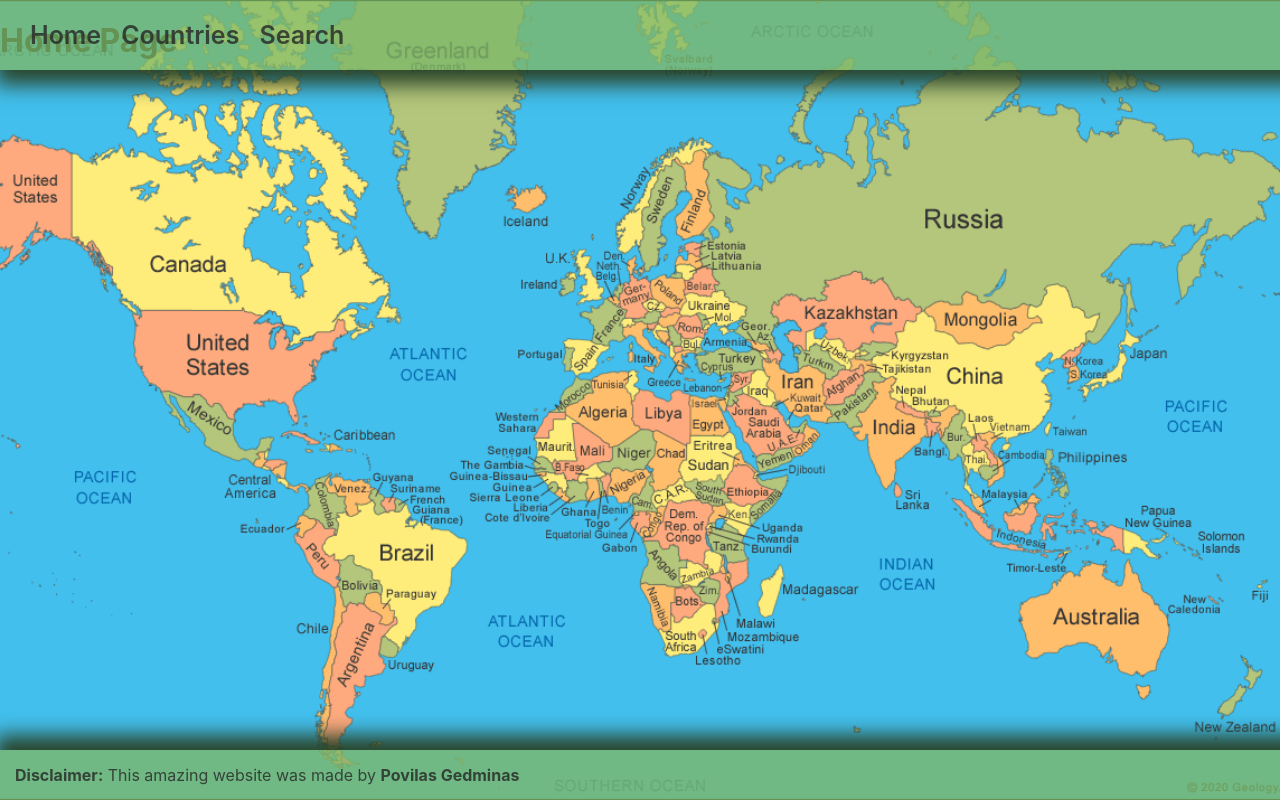
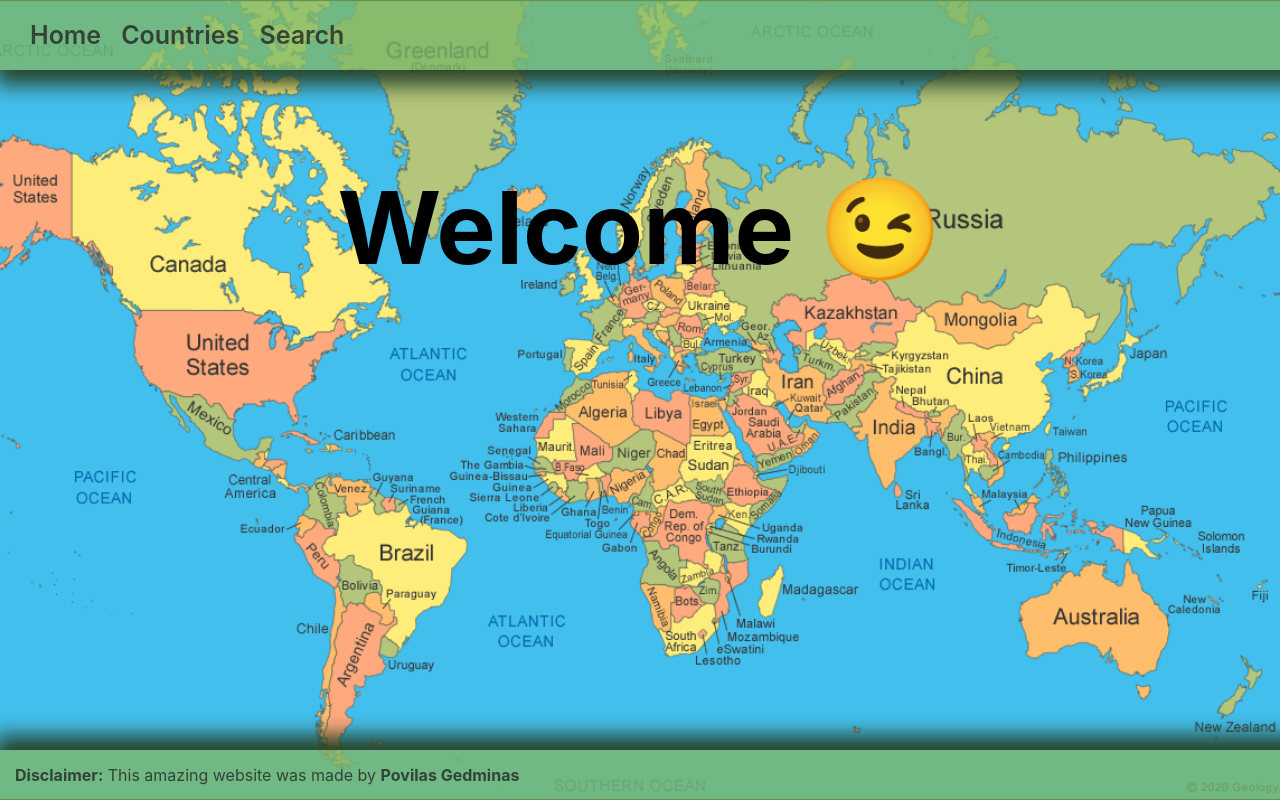
Before and after one commit to PovilasGe/final-project-react, a React (Create React App) app: page / in a window 1280 px wide. Built offline with nearby package versions, Linux system fonts and the light colour scheme; the HTML template or start-up script is replaced by a standard one.

Commit message:
add home css

```diff
--- /dev/null
+++ b/src/pages/HomePage.css
@@ -0,0 +1,7 @@
+.welcome {
+    font-size: 50px;
+    padding: 100px;
+    display: flex;
+    align-items: center;
+    justify-content: center;
+}
--- a/src/pages/HomePage.js
+++ b/src/pages/HomePage.js
@@ -1,7 +1,8 @@
+import './HomePage.css'
 const HomePage = () => {
     return (
-      <div>
-        <h1>Home Page</h1>
+      <div className='welcome'>
+        <h1>Welcome 😉</h1>
       </div>
     );
   }
```
